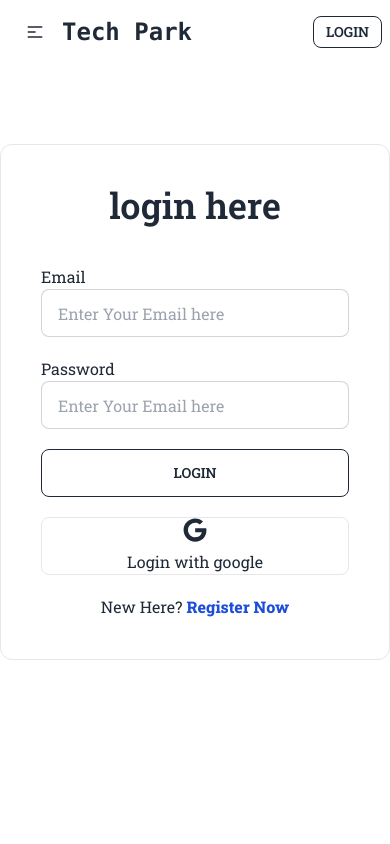
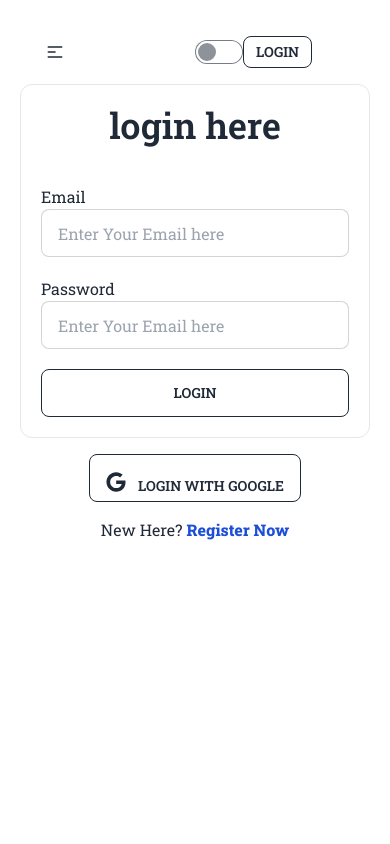
Before and after one commit to rafi00000/tech-park-client, a React (Vite) app: page /login in a window 390 px wide. Shown: the top 844 px of the page. Built offline with nearby package versions, Linux system fonts and the light colour scheme; no server answers.

Commit message:
added login validation fixed error and added dark mode

```diff
--- a/src/Components/Navbar.jsx
+++ b/src/Components/Navbar.jsx
@@ -1,4 +1,4 @@
-import { useContext } from "react";
+import { useContext, useState } from "react";
 import { NavLink } from "react-router-dom";
 import { AuthContext } from "./AuthProvider/AuthProvider";
 
@@ -7,9 +7,27 @@ const Navbar = () => {
 
   const {user, logOut} = useContext(AuthContext);
 
+  const [isToggled, setIsToggled] = useState(false);
+
   const handleSignOut = () =>{
     logOut();
   }
+
+  const handleThemeChange =() =>{
+    setIsToggled(!isToggled);
+
+    const navbar=  document.getElementById('toggler');
+    if(!isToggled){
+      navbar.setAttribute("data-theme", "dark");
+      navbar.classList = "container mx-auto text-white p-5 duration-700"
+    }
+    else{
+      navbar.setAttribute("data-theme", "light")
+      navbar.classList = "container mx-auto text-black p-5 duration-700"
+    }
+  }
+
+
 
     const navLinks = <>
         <li><NavLink to={'/'}>Home</NavLink></li>
@@ -30,18 +48,22 @@ const Navbar = () => {
         {navLinks}
       </ul>
     </div>
-    {/* <img src="/techshop.png" alt="" className="w-28 hidden md:flex"/> */}
-    <p className="font-bold text-2xl font-mono">Tech Park</p>
+
+    <div className="flex items-center justify-center gap-5">
+      <img src="https://i.ibb.co/XC2KxyC/web-logo.png" className="w-20 hidden md:flex" />
+    <p className="font-bold text-2xl font-mono hidden md:flex">Tech Park</p>
+    </div>
   </div>
   <div className="navbar-center hidden lg:flex">
     <ul className="menu menu-horizontal px-1">
       {navLinks}
     </ul>
   </div>
-  <div className="navbar-end">
+  <div className="navbar-center md:navbar-end">
+  <input type="checkbox" className="toggle" name="theme" onClick={handleThemeChange} />
     {
-      user? <div className="flex gap-2 p-3 rounded-xl items-center border">
-        <img src={user.photoURL} alt="" className="w-12"/>
+      user? <div className="flex gap-1 p-1 rounded-xl items-center border">
+        <img src={user.photoURL} alt="" className="w-9 rounded-full"/>
         <p>{user.displayName}</p>
       <button className="btn btn-sm btn-outline" onClick={handleSignOut}>Sign out</button>
       </div>:
--- a/src/Page/AddCategory.jsx/AddCategory.jsx
+++ b/src/Page/AddCategory.jsx/AddCategory.jsx
@@ -1,3 +1,5 @@
+import toast, { Toaster } from "react-hot-toast";
+
 const AddCategory = () => {
   const handleCategoryForm = (e) => {
     e.preventDefault();
@@ -16,6 +18,12 @@ const AddCategory = () => {
             'content-type' : 'application/json'
         },
         body: JSON.stringify(category)
+    })
+    .then(res => res.json())
+    .then(data => {
+      if(data.acknowledged){
+        toast.success('Successfully Added')
+      }
     })
   };
 
@@ -74,6 +82,7 @@ const AddCategory = () => {
         </div>
         <input type="submit" value="Create" className="btn btn-outline my-4 w-full" />
       </form>
+      <Toaster></Toaster>
     </div>
   );
 };
--- a/src/Page/AddProduct/AddProduct.jsx
+++ b/src/Page/AddProduct/AddProduct.jsx
@@ -17,8 +17,9 @@ const AddProduct = () => {
         const price = parseFloat(form.price.value);
         const rating = parseFloat(form.rating.value);
         const description = form.description.value;
+        const featured = form.featured.value;
 
-        const product = {name, url, brand, type, price, rating, description};
+        const product = {name, url, brand, type, price, rating, description, featured};
 
         fetch('http://localhost:5000/product', {
           method: 'POST',
@@ -111,6 +112,14 @@ const AddProduct = () => {
               className="input input-bordered"
             />
           </div>
+          <div className="form-control md:w-1/2">
+            <label>Featured?</label>
+          <select name="featured" id="" className="input input-bordered">
+            <option value="true">Yes</option>
+            <option value="false">No</option>
+          </select>
+          </div>
+
         </div>
 
         <div className="form-control">
--- a/src/Page/Auth/LoginPage.jsx
+++ b/src/Page/Auth/LoginPage.jsx
@@ -2,6 +2,7 @@ import { useContext } from "react";
 import { AuthContext } from "../../Components/AuthProvider/AuthProvider";
 import { Link } from 'react-router-dom';
 import { FaGoogle } from "react-icons/fa";
+import toast, { Toaster } from "react-hot-toast";
 
 const LoginPage = () => {
 
@@ -13,10 +14,15 @@ const LoginPage = () => {
         const form = e.target;
         const email = form.email.value;
         const password = form.password.value;
-        console.log(email, password);
 
         signInUser(email, password)
-        .then(user => console.log(user))
+        .then(user => {
+          toast.success('Login successfull')
+        })
+        .catch(error => {
+          console.log(error);
+          toast.error("wrong email or password")
+        })
     }
 
     const handleGoogleLogin = () =>{
@@ -27,8 +33,8 @@ const LoginPage = () => {
 
 
   return (
-    <div className="min-h-screen space-y-4 my-20">
-      <form className="md:w-2/4 mx-auto p-10 border rounded-xl space-y-5" onSubmit={handleLogin}>
+    <div className="min-h-screen space-y-4 md:my-20">
+      <form className="md:w-2/4 mx-auto p-5 md:p-10 border rounded-xl space-y-5" onSubmit={handleLogin}>
         <h2 className="text-center text-4xl font-semibold mb-10">login here</h2>
         <div className="form-control">
           <label>Email</label>
@@ -37,6 +43,7 @@ const LoginPage = () => {
             placeholder="Enter Your Email here"
             className="input input-bordered"
             name="email"
+            required
           />
         </div>
         <div className="form-control">
@@ -46,15 +53,18 @@ const LoginPage = () => {
             placeholder="Enter Your Email here"
             className="input input-bordered"
             name="password"
+            required
           />
         </div>
         <input type="submit" value="Login" className="btn btn-outline w-full"/>
-        <div className="space-y-2 rounded-lg border">
-        <FaGoogle className="text-2xl mx-auto cursor-pointer" onClick={handleGoogleLogin}></FaGoogle>
+
+      </form>
+      <div className="space-y-2 rounded-lg flex gap-3 w-fit p-4 mx-auto cursor-pointer btn btn-outline" onClick={handleGoogleLogin}>
+        <FaGoogle className="text-xl " ></FaGoogle>
         <p className="text-center">Login with google</p>
         </div>
         <p className="text-center">New Here? <Link to={'/register'} className="font-bold text-blue-700">Register Now</Link></p>
-      </form>
+        <Toaster></Toaster>
     </div>
   );
 };
--- a/src/Page/BrandPage/BrandPage.jsx
+++ b/src/Page/BrandPage/BrandPage.jsx
@@ -27,13 +27,13 @@ const BrandPage = () => {
     <div className="min-h-screen">
       <div className="carousel w-full">
         <div id="item1" className="carousel-item w-full">
-          <img src={pageCategory?.slider1} className="w-full" />
+          <img src={pageCategory?.slider1} className="w-full h-96" />
         </div>
         <div id="item2" className="carousel-item w-full">
-          <img src={pageCategory?.slider2} />
+          <img src={pageCategory?.slider2} className="w-full h-96" />
         </div>
         <div id="item3" className="carousel-item w-full">
-          <img src={pageCategory?.slider3} className="w-full" />
+          <img src={pageCategory?.slider3} className="w-full h-96" />
         </div>
       </div>
       <div className="flex justify-center w-full py-2 gap-2">
--- a/src/Page/Home/HomePage.jsx
+++ b/src/Page/Home/HomePage.jsx
@@ -3,6 +3,7 @@ import BrandCard from "./BrandCard";
 
 const HomePage = () => {
   const [brands, setBrands] = useState([]);
+  const [featured, setFeatured] = useState([]);
 
   useEffect(() => {
     fetch("http://localhost:5000/category")
@@ -12,6 +13,14 @@ const HomePage = () => {
         setBrands(data);
       });
   }, []);
+
+  useEffect(()=> {
+    fetch("http://localhost:5000/featured")
+    .then(res => res.json())
+    .then(data => {
+      setFeatured(data);
+    })
+  }, [])
 
   console.log(brands);
   return (
@@ -42,6 +51,38 @@ const HomePage = () => {
           ))}
         </div>
       </section>
+
+      <section className="my-10 space-y-7">
+
+        <p className="text-center text-4xl font-bold">Our Customer review </p>
+      <div className="grid grid-cols-1 md:grid-cols-2 lg:grid-cols-3 gap-20">
+        <div className="rounded-xl border p-5 space-y-6">
+          <img src="https://i.ibb.co/7yZk8sm/user1-1.jpg" alt="" className="w-full h-48 mx-auto rounded-xl" />
+          <h2 className="text-xl font-semibold">John Doe</h2>
+          <p>Awesome Gadgets is truly a one-stop destination for tech enthusiasts like me. The range of products is impressive, and the customer service is top-notch. I recently purchased a new laptop, and the staff was incredibly helpful in guiding me through the features. Highly recommended</p>
+        </div>
+        <div className="rounded-xl border p-5 space-y-6">
+          <img src="https://i.ibb.co/tJWc3YT/user3-1.jpg" alt="" className="w-full h-48 mx-auto rounded-xl" />
+          <h2 className="text-xl font-semibold">David Johnson</h2>
+          <p>I had a wonderful experience shopping at Awesome Gadgets. The staff was knowledgeable and friendly, and they helped me find the perfect smartphone within my budget. The store ambiance is inviting, and the overall shopping process was smooth. I would definitely recommend this place to anyone looking for quality gadgets.</p>
+        </div>
+        <div className="rounded-xl border p-5 space-y-6">
+          <img src="https://i.ibb.co/CnzQdhC/user2-1.jpg" alt="" className="w-full h-48 mx-auto rounded-xl" />
+          <h2 className="text-xl font-semibold">Michael Brown</h2>
+          <p>I am thoroughly impressed with the range of products available at Awesome Gadgets. As a tech enthusiast, I was delighted to find the latest gaming peripherals and accessories that I couldn't find elsewhere. The staff was friendly and helped me choose the perfect gaming mouse that significantly enhanced my gaming experience. I will definitely be coming back for more!</p>
+        </div>
+      </div>
+      </section>
+
+      <section className="my-10 space-y-5">
+            <h2 className="text-3xl text-center font-semibold underline">Featured Product</h2>
+            <div className="grid grid-cols-1 md:grid-cols-2 lg:grid-cols-4 gap-4 ">
+            {
+              featured.map(product => <BrandCard key={product._id} brand={product}></BrandCard>)
+            }
+            </div>
+
+      </section>
     </div>
   );
 };
--- a/src/Page/Mycart/CartPage.jsx
+++ b/src/Page/Mycart/CartPage.jsx
@@ -22,8 +22,15 @@ const CartPage = () => {
   }
 
   return (
-    <div className="grid gap-5 grid-cols-1 md:grid-cols-2 my-10">
-      {cartData.map((cartItem) => (
+    <div className="grid gap-5 grid-cols-1 md:grid-cols-2 my-10 min-h-screen">
+      {
+        cartData.length < 1 ?
+        <div>
+          <img src="https://i.ibb.co/z8HbsWG/empty-cart.png" alt="" className=""/>
+          <p className="text-xl font-bold">There is nothing in the cart</p>
+        </div>
+        :
+        cartData.map((cartItem) => (
           <div key={cartItem._id}>
             <div className="flex p-5 justify-around border rounded-xl items-center">
               <div className="w-24">
@@ -34,7 +41,9 @@ const CartPage = () => {
               <button className="btn btn-square bg-red-600 text-white hover:bg-red-700" onClick={()=>handleDelete(cartItem._id)}>x</button>
             </div>
           </div>
-      ))}
+        ))
+      }
+
       <Toaster></Toaster>
     </div>
   );
--- a/src/Page/Root/RootPage.jsx
+++ b/src/Page/Root/RootPage.jsx
@@ -5,7 +5,7 @@ import Footer from './../../Components/Footer';
 const RootPage = () => {
 
     return (
-        <div className="container mx-auto">
+        <div className="container mx-auto p-5" id="toggler">
             <Navbar></Navbar>
             <Outlet></Outlet>
             <Footer></Footer>
--- a/tailwind.config.js
+++ b/tailwind.config.js
@@ -7,5 +7,6 @@ export default {
   theme: {
     extend: {},
   },
-  plugins: [require("daisyui")]
+  plugins: [require("daisyui")],
+
 }
```
Lines whose indentation alone changed are shown as unchanged.
